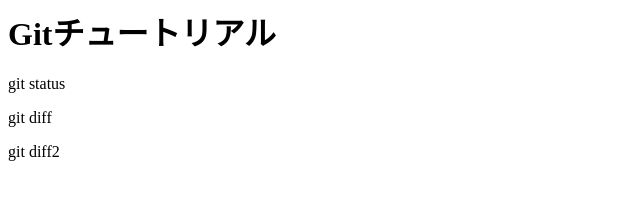
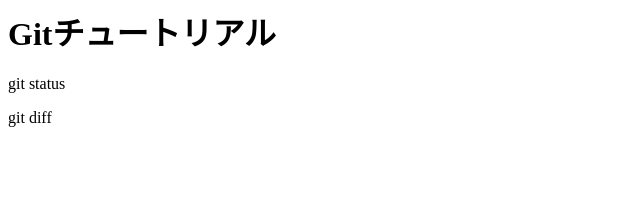
Before and after one commit to yoshiki2016/git_tutorial, a plain HTML site: page index.html in a window 1280 px wide. Shown: the full height of the page, 0-640 px from the left. Drawn offline with Linux system fonts and the light colour scheme.

Commit message:
git diff2 を削除

```diff
--- a/index.html
+++ b/index.html
@@ -1,4 +1,3 @@
 <h1>Gitチュートリアル</h1>
 <p>git status</p>
 <p>git diff</p>
-<p>git diff2</p>
```
